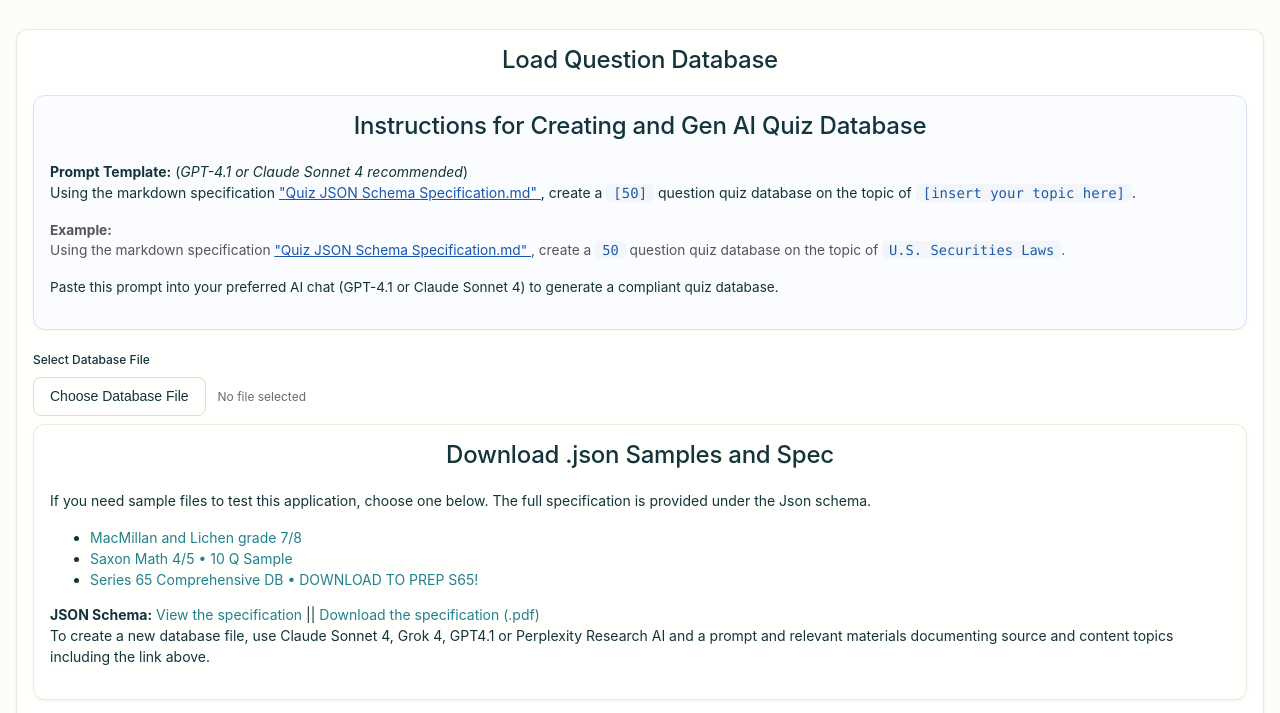
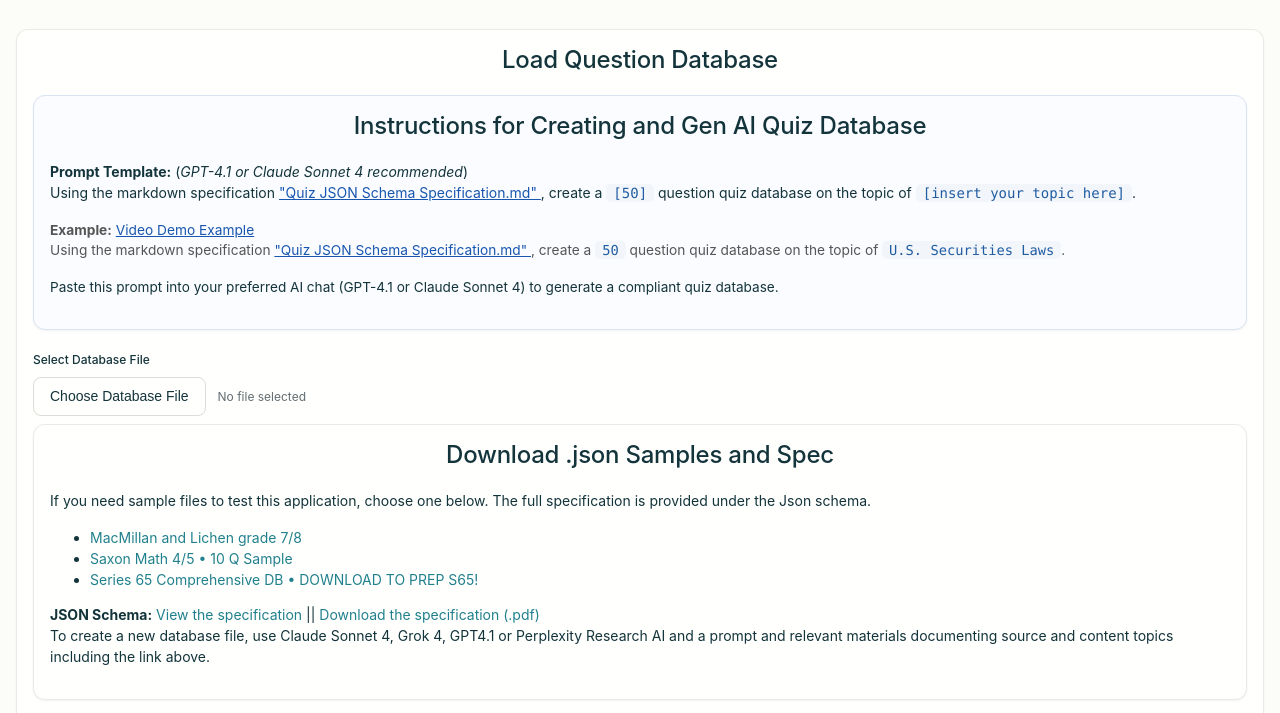
Before and after one commit to 5thgenfinance/5thgenfinance.github.io, a plain HTML site: page quizgen/index.html in a window 1280 px wide. Shown: the part 68-781 px from the top of the page. Drawn offline with Linux system fonts and the light colour scheme; a web font is replaced by a local one.

Commit message:
Added the Video Demo

```diff
--- a/quizgen/index.html
+++ b/quizgen/index.html
@@ -32,7 +32,7 @@
 						  <code>[50]</code> question quiz database on the topic of <code>[insert your topic here]</code>.
 						</p>
 						<p style="color: #555; font-size: 0.98em; margin-top: 0.5em;">
-						  <strong>Example:</strong> <br>
+						  <strong>Example:</strong>  <a href="https://youtu.be/oOJqJLggGEQ" target="_blank" rel="noopener">Video Demo Example</a><br>
 						  Using the markdown specification
 						  <a href="/quizgen/data/Quiz JSON Schema Specification.md"            download>
 							"Quiz JSON Schema Specification.md"
```
